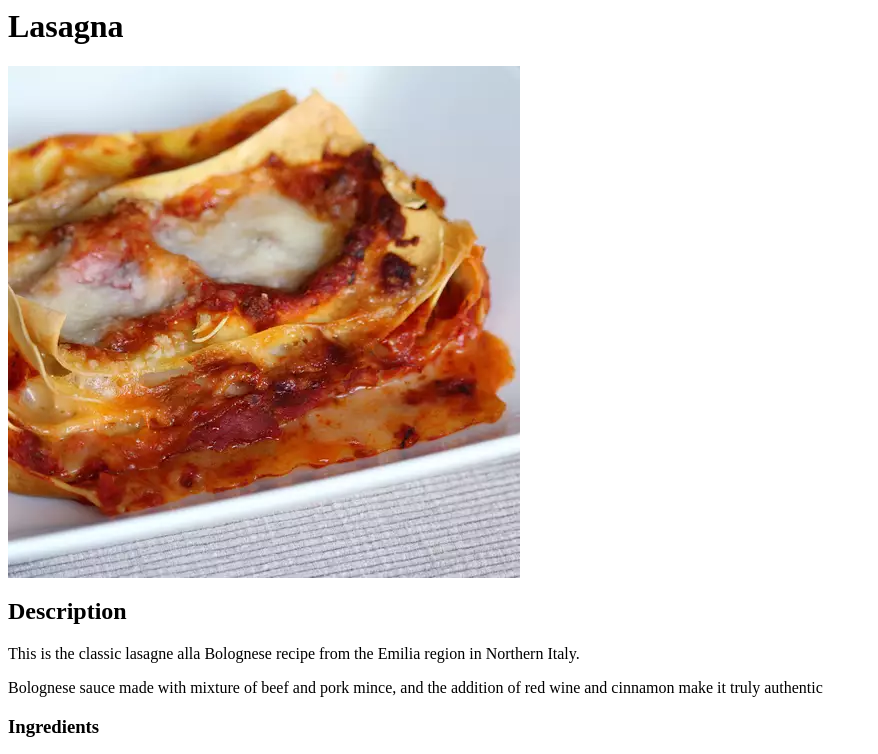
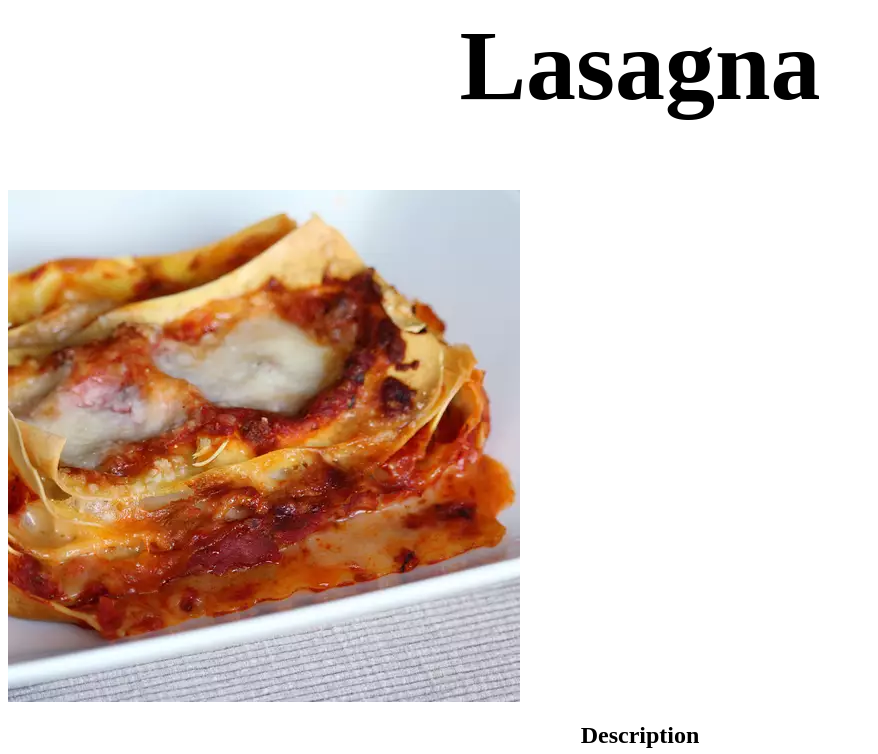
Before and after one commit to Dan-A1/odin-recipes, a plain HTML site: page recipes/Lasagna.html in a window 1280 px wide. Shown: the top 754 px of the page, without its empty margins (0-878 px from the left). Drawn offline with Linux system fonts and the light colour scheme.

Commit message:
Lasagna.hmtl

```diff
--- a/recipes/Lasagna.html
+++ b/recipes/Lasagna.html
@@ -1,3 +1,6 @@
+<head>
+    <link rel="stylesheet" href="styles.css">
+    </head>
 <h1>Lasagna</h1>
 <img src="images/Lasagna.jpg">
 
--- /dev/null
+++ b/recipes/styles.css
@@ -0,0 +1,27 @@
+/* styles.css */
+
+div {
+    color: white;
+    background-color:black
+}
+
+h1 {
+    text-align: center;
+    font-size: 100px;
+    font-weight: bold;
+}
+h2{
+    text-align: center;
+}
+
+p {
+    color:blue;
+    text-align: center;
+    font-size: larger;
+}
+
+img {
+    height: auto;
+    width: auto;
+    align-items: center;
+}
```
